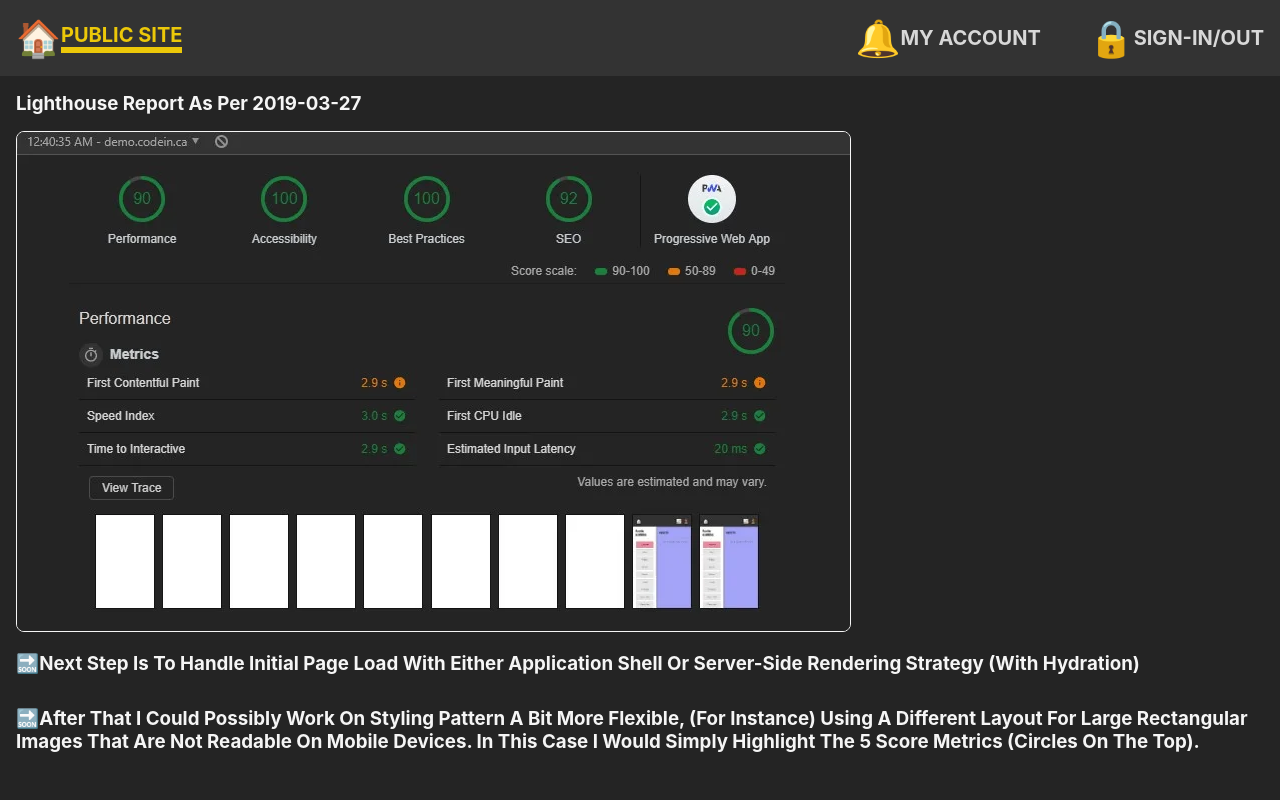
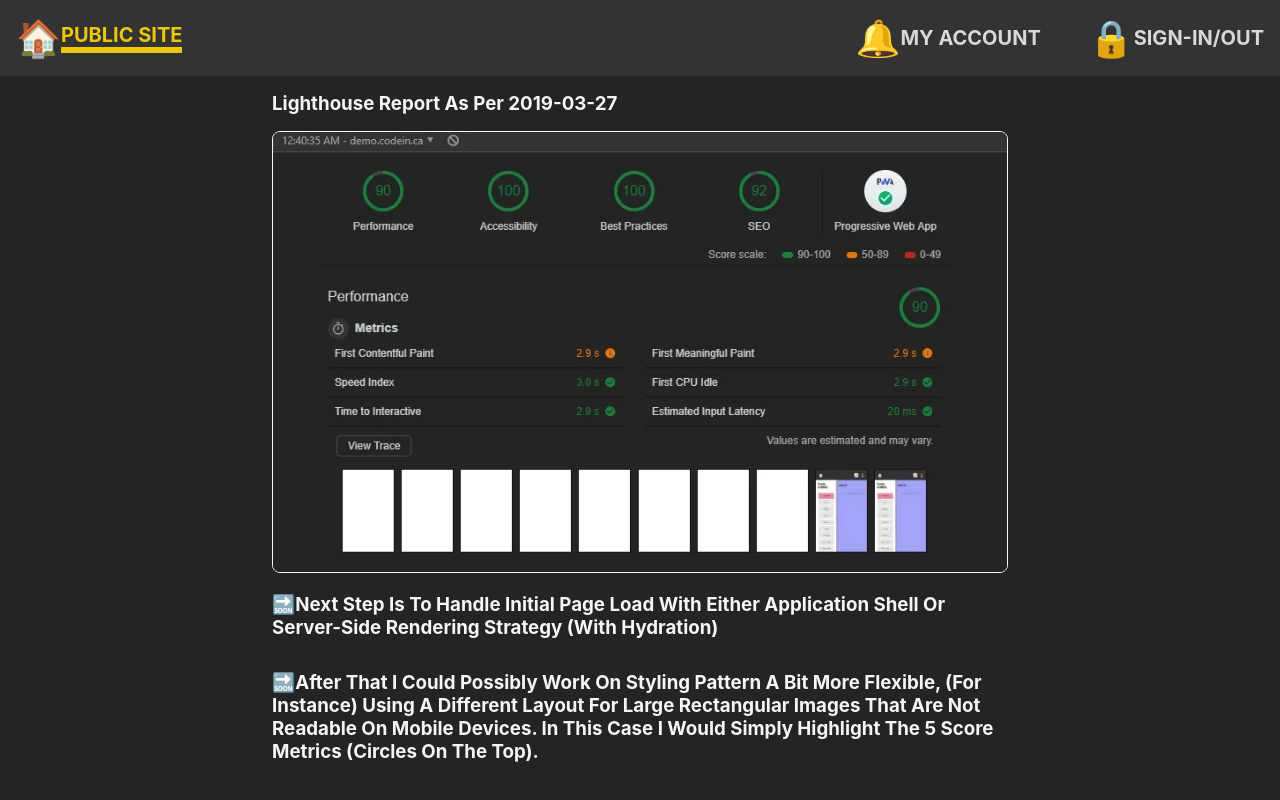
Before and after one commit to w-b-dev/angular-demo, an Angular app: page / in a window 1280 px wide. Built offline with nearby package versions, Linux system fonts and the light colour scheme; no server answers.

Commit message:
Style-only: Limits the page width on desktop

```diff
--- a/src/app/Routes/page-other/page-other.component.scss
+++ b/src/app/Routes/page-other/page-other.component.scss
@@ -13,6 +13,16 @@
 
   @media all and (max-width: 640px) {
     display: unset;
+  }
+
+  & > * {
+    display: block;
+    max-width: 60%;
+    margin: auto;
+
+    @media all and (max-width: 640px) {
+      max-width: unset;
+    }
   }
 
   .section-title {
```
